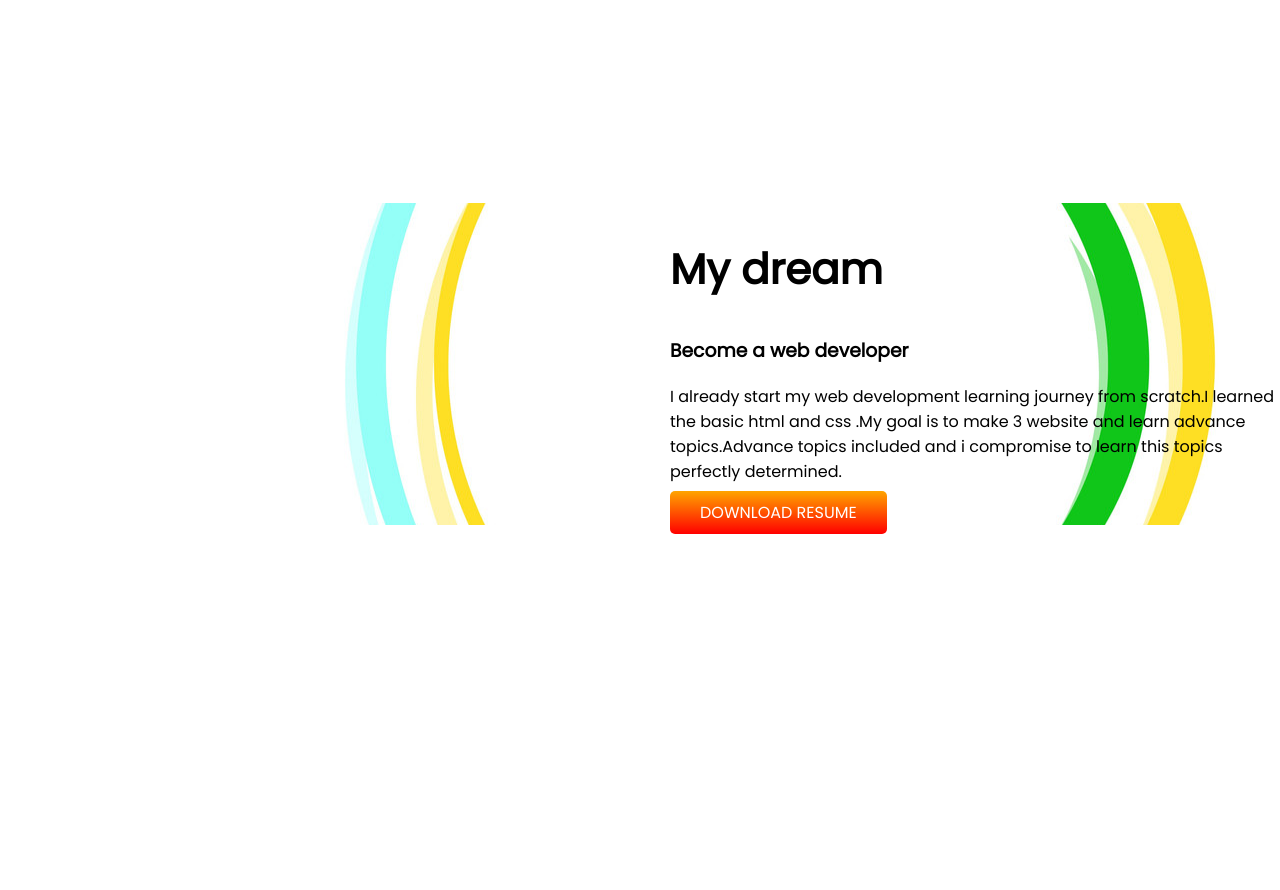
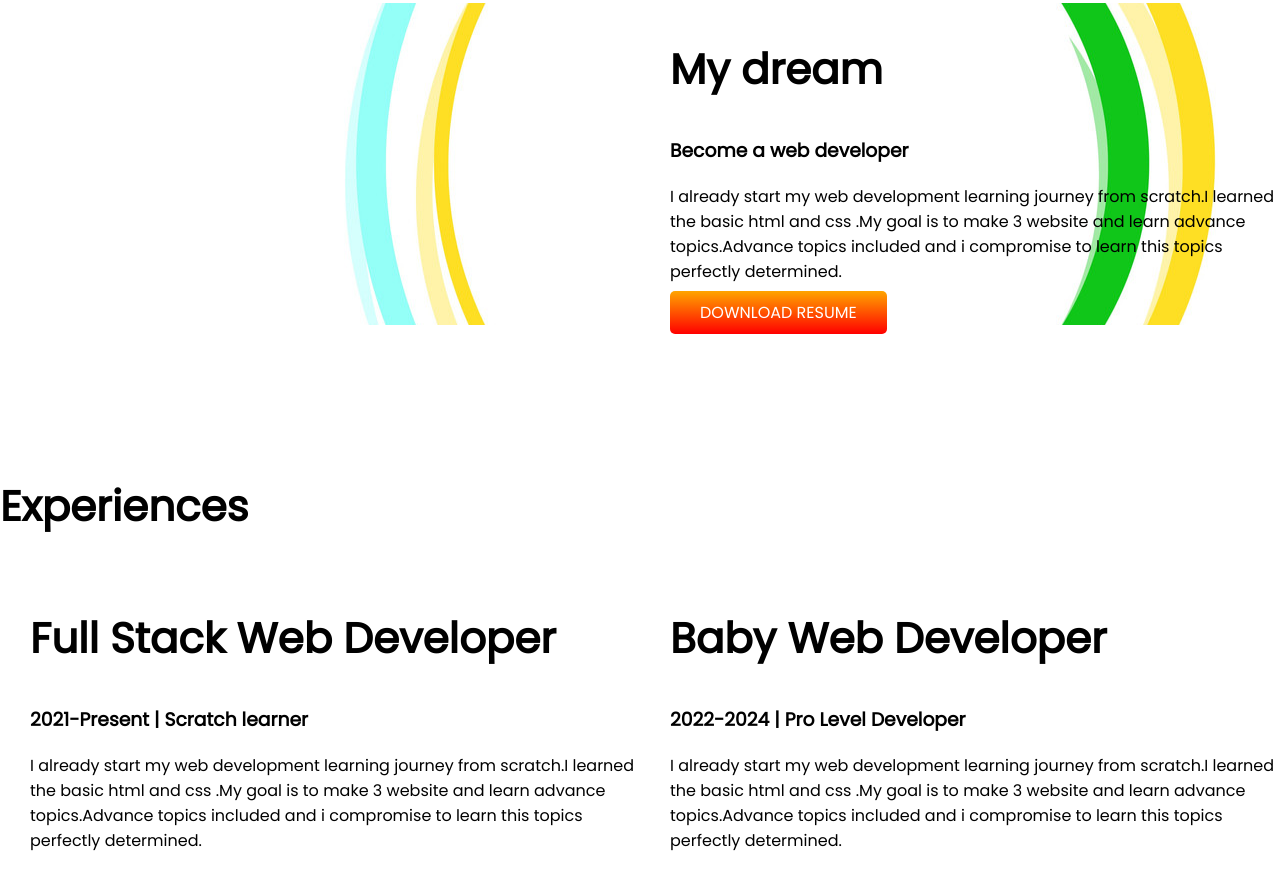
Before and after one commit to Skshihabbd/first-website-home-work, a plain HTML site: page index.html in a window 1280 px wide. Shown: the part 708-1598 px from the top of the page. Drawn offline with Linux system fonts and the light colour scheme.

Commit message:
examples

```diff
--- a/index.html
+++ b/index.html
@@ -13,7 +13,7 @@
 
 </head>
 <body>
- <section class="top-banner"><div class="half-width"><h1> Welcome To </h1>
+ <section class="top-banner flexible-container"><div class="half-width"><h1> Welcome To </h1>
     <h1><span class="red-colour">Sk Shihab </span> Programming World</h1>
    <h3>I Build and Develop My First Website By Completing My Home Work</h3>
    <P>This is my first website building experience from scratch.It is a biography topics related website.I share my experience in my builded website about my website building knowledge .Every step what i share that is my poor knowledge .I start my journey and i will not stop my journey until i become the web development hero.Go with us and Take a bow.All the best and best wishes.Thanks all. </P>
@@ -21,7 +21,7 @@
 <div class="half-width"><img src="image/shihabp.png" alt="">
 </div></section>
 
-<section class= "my-dream">
+<section class= "my-dream flexible-container">
     <div class="half-width">
         <img src="image/orange-circle.png" alt="">
     </div>
@@ -35,5 +35,22 @@
     </div>
 </section>
 
+<section class="experience-area">
+    <h1>Experiences</h1>
+    <div class="flexible-container">
+    <div class="half-width">
+        <h1>Full Stack Web Developer</h1>
+        <h3>2021-Present | Scratch learner</h3>
+        <p>I already start my web development learning journey from scratch.I learned the basic html and css .My goal is to make 3 website and learn advance topics.Advance topics included and i compromise to learn this topics perfectly determined.</p>
+    </div>
+
+    <div class="half-width">
+        <h1>Baby Web Developer</h1>
+        <h3>2022-2024 | Pro Level Developer</h3>
+        <p>I already start my web development learning journey from scratch.I learned the basic html and css .My goal is to make 3 website and learn advance topics.Advance topics included and i compromise to learn this topics perfectly determined.</p>
+    </div>
+    </div>
+</section>
+
 </body>
 </html>
--- a/style.css
+++ b/style.css
@@ -4,8 +4,8 @@ margin: 0px;
 h1{ font-size: 42px;
 }
 .red-colour{color:orangered;}
-section{ display: flex;
-margin-bottom: 350px;
+.flexible-container{ display: flex;
+margin-bottom: 150px;
 }
 .half-width{ width: 50%; padding-left: 30px;
 }
```
